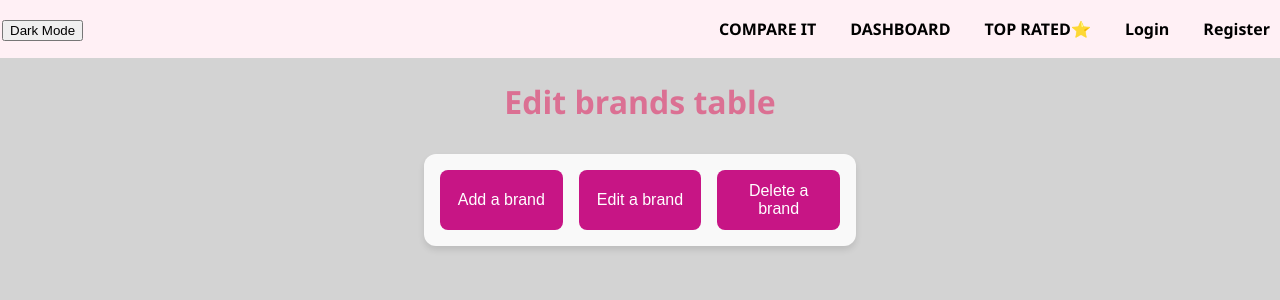
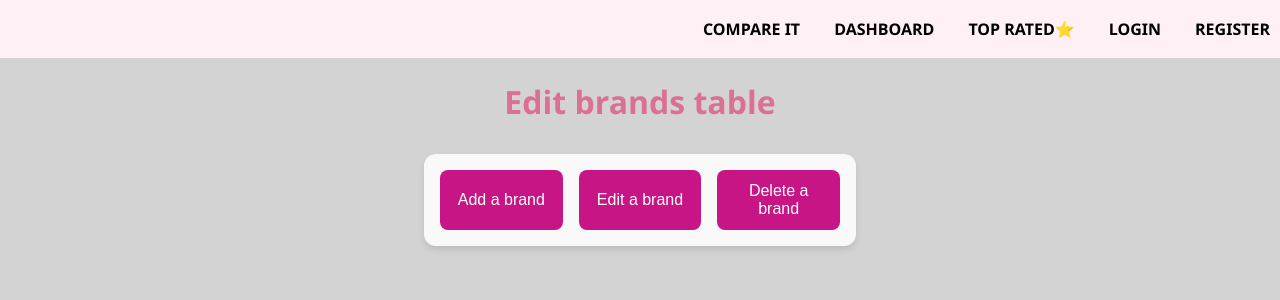
Before and after one commit to tl21thebe/Query-Queens, a PHP site: page /php/adminBrands.php in a window 1280 px wide. Shown: the top 300 px of the page. Run offline with PHP 8.4, Linux system fonts and the light colour scheme.

Commit message:
deleted the theme.js and updated the header.php
i deleted the theme functionality as it is not needed - it would be too much work to update all the css pages to make use of the dark mode so we will just use light mode for now. then i just managed the navbar so that the links are all in capital letters

```diff
--- a/js/theme.js
+++ /dev/null
@@ -1,81 +0,0 @@
-document.addEventListener('DOMContentLoaded', function()
-{
-    const themeToggle = document.getElementById('theme-toggle');
-
-    // Function to set theme and save preference
-    function setTheme(isDark)
-    {
-        // Apply the theme to both html and body elements
-        if (isDark)
-        {
-            document.documentElement.classList.add('dark-theme');
-            document.body.classList.add('dark-theme');
-            if (themeToggle) themeToggle.textContent = 'Light Mode';
-        }
-        else
-        {
-            document.documentElement.classList.remove('dark-theme');
-            document.body.classList.remove('dark-theme');
-            if (themeToggle) themeToggle.textContent = 'Dark Mode';
-        }
-
-        // Save to localStorage and cookie
-        const theme = isDark ? 'dark' : 'light';
-        localStorage.setItem('theme', theme);
-
-        // Set cookie with path=/ to ensure it's available across all pages
-        document.cookie = `theme=${theme}; path=/; max-age=31536000`; // 1 year expiry
-
-        // Dispatch a custom event that other scripts can listen for
-        const event = new CustomEvent('themeChanged', { detail: { theme: theme } });
-        document.dispatchEvent(event);
-
-        console.log(`Theme changed to: ${theme}`);
-    }
-
-    // Initialize theme from storage
-    function initializeTheme()
-    {
-        // Check localStorage first
-        let savedTheme = localStorage.getItem('theme');
-
-        // If not in localStorage, check cookie
-        if (!savedTheme)
-        {
-            const cookieMatch = document.cookie.match(/theme=([^;]+)/);
-            if (cookieMatch)
-            {
-                savedTheme = cookieMatch[1];
-            }
-        }
-
-        // Apply the theme
-        const isDark = savedTheme === 'dark';
-        setTheme(isDark);
-
-        console.log(`Theme initialized: ${savedTheme || 'light (default)'}`);
-    }
-
-    // Initialize the theme when page loads
-    initializeTheme();
-
-    // Toggle theme on button click
-    if (themeToggle)
-    {
-        themeToggle.addEventListener('click', function()
-        {
-            console.log('Theme toggle button clicked');
-            const isDark = !document.documentElement.classList.contains('dark-theme');
-            setTheme(isDark);
-        });
-    }
-    else
-    {
-        console.warn('Theme toggle button not found in the DOM');
-    }
-
-    // Debug theme status
-    console.log('Current theme:', localStorage.getItem('theme'));
-    console.log('Dark theme class on html:', document.documentElement.classList.contains('dark-theme'));
-    console.log('Dark theme class on body:', document.body.classList.contains('dark-theme'));
-});
--- a/php/header.php
+++ b/php/header.php
@@ -38,9 +38,6 @@ if (substr($base_url, -1) !== '/')
     $base_url .= '/';
 }
 
-// Determine current theme from cookie or default to light
-$current_theme = isset($_COOKIE['theme']) ? $_COOKIE['theme'] : 'light';
-$theme_class = $current_theme === 'dark' ? 'dark-theme' : '';
 ?>
 
 <!DOCTYPE html>
@@ -50,60 +47,30 @@ $theme_class = $current_theme === 'dark' ? 'dark-theme' : '';
     <meta name="viewport" content="width=device-width, initial-scale=1.0">
     <title>Compare It</title>
     <link rel="stylesheet" href="<?php echo $base_url; ?>../css/style.css">
-    <script>
-        // Early theme initialization
-        (function()
-        {
-            let savedTheme = localStorage.getItem('theme');
-            if (!savedTheme)
-            {
-                const cookieMatch = document.cookie.match(/theme=([^;]+)/);
-                if (cookieMatch)
-                {
-                    savedTheme = cookieMatch[1];
-                }
-            }
-            if (savedTheme === 'dark')
-            {
-                document.documentElement.classList.add('dark-theme');
-                document.body.classList.add('dark-theme');
-            }
-        })();
-    </script>
 </head>
-<body class = "<?php echo $theme_class; ?>">
 <header>
     <nav class = "navbar">
-        <div class="theme-toggle-container">
-            <button id="theme-toggle">
-                <?php echo ($current_theme === 'dark') ? 'Light Mode' : 'Dark Mode'; ?>
-            </button>
-        </div>
-
         <div class="nav-links">
             <a href="<?php echo $base_url; ?>products.php">COMPARE IT</a>
             <a href="<?php echo $base_url; ?>dashboard.php">DASHBOARD</a>
             <a href="<?php echo $base_url; ?>ratedProducts.php">TOP RATED⭐</a>
 
             <?php if ($user_type === 'Admin'): ?>
-                <a href="<?php echo $base_url; ?>adminProduct.php">Manage Products</a>
-                <a href="<?php echo $base_url; ?>adminCategory.php">Manage Categories</a>
-                <a href="<?php echo $base_url; ?>adminBrands.php">Manage Brands</a>
+                <a href="<?php echo $base_url; ?>adminProduct.php">MANAGE PRODUCTS</a>
+                <a href="<?php echo $base_url; ?>adminCategory.php">MANAGE CATEGORIES</a>
+                <a href="<?php echo $base_url; ?>adminBrands.php">MANAGE BRANDS</a>
             <?php endif; ?>
 
             <?php if (isLoggedIn()): ?>
                 <div class="user-info">
                     <span><?php echo htmlspecialchars($user_name); ?></span>
-                    <a href="<?php echo $base_url; ?>logout.php" class="logout-btn">Logout</a>
+                    <a href="<?php echo $base_url; ?>logout.php" class="logout-btn">LOGOUT</a>
                 </div>
             <?php else: ?>
-                <a href="<?php echo $base_url; ?>login.php">Login</a>
-                <a href="<?php echo $base_url; ?>signup.php">Register</a>
+                <a href="<?php echo $base_url; ?>login.php">LOGIN</a>
+                <a href="<?php echo $base_url; ?>signup.php">REGISTER</a>
             <?php endif; ?>
         </div>
     </nav>
 </header>
-<!-- Load theme script after DOM is ready -->
-<script src="<?php echo $base_url; ?>../js/theme.js"></script>
-
 <main>
```
